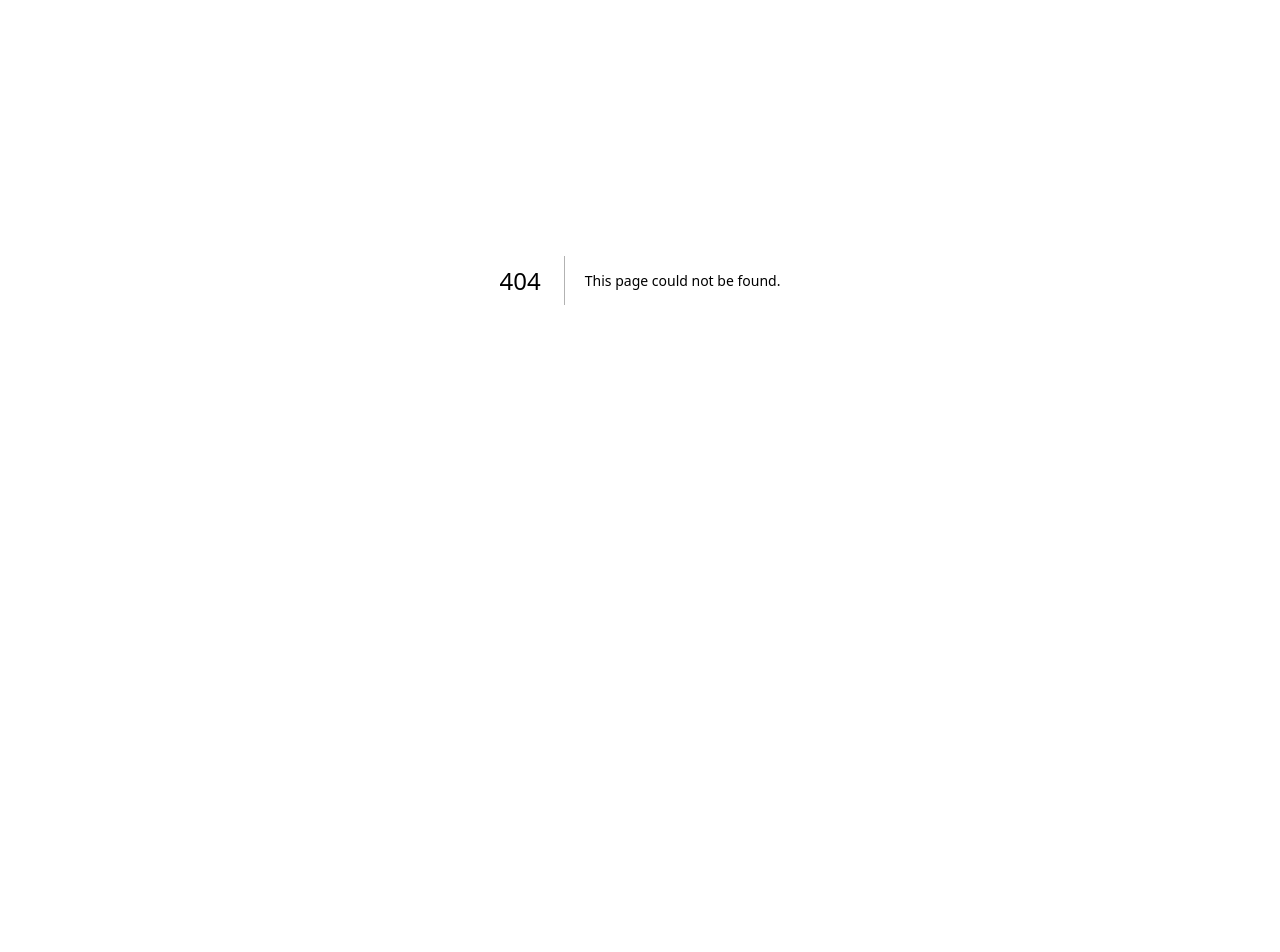
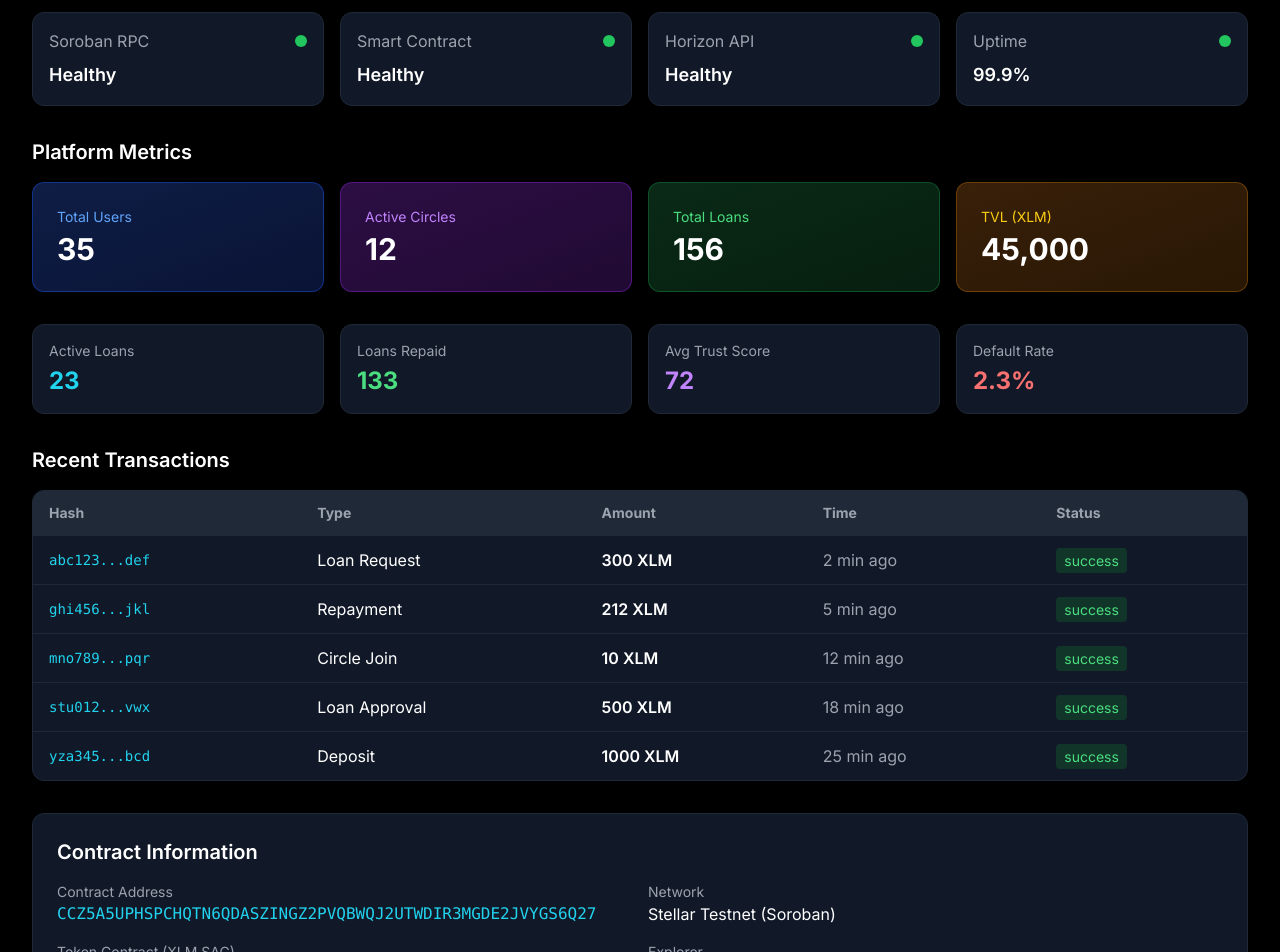
Before and after one commit to SamyaDeb/Zentra, a Next.js app: page /monitoring in a window 1280 px wide. Before the commit this address had no page. Shown: the part 120-1072 px from the top of the page. Before the commit the page ends 800 px from the top, so only its background shows below. Built offline with nearby package versions, Linux system fonts and the light colour scheme.

Commit message:
Add monitoring dashboard for system health
- Display real-time platform metrics
- Show system health status indicators
- Add recent transactions table
- Include contract information section
- Display TVL, users, and loan statistics

```diff
--- /dev/null
+++ b/app/monitoring/page.tsx
@@ -0,0 +1,202 @@
+'use client';
+
+import { useState, useEffect } from 'react';
+
+interface MetricData {
+  totalLoans: number;
+  activeLoans: number;
+  totalRepaid: number;
+  totalCircles: number;
+  totalUsers: number;
+  tvl: number;
+  avgTrustScore: number;
+  defaultRate: number;
+}
+
+interface SystemHealth {
+  rpcStatus: 'healthy' | 'degraded' | 'down';
+  contractStatus: 'healthy' | 'degraded' | 'down';
+  horizonStatus: 'healthy' | 'degraded' | 'down';
+  lastBlockTime: string;
+  uptime: string;
+}
+
+export default function MonitoringDashboard() {
+  const [metrics, setMetrics] = useState<MetricData>({
+    totalLoans: 156,
+    activeLoans: 23,
+    totalRepaid: 133,
+    totalCircles: 12,
+    totalUsers: 35,
+    tvl: 45000,
+    avgTrustScore: 72,
+    defaultRate: 2.3,
+  });
+
+  const [health, setHealth] = useState<SystemHealth>({
+    rpcStatus: 'healthy',
+    contractStatus: 'healthy',
+    horizonStatus: 'healthy',
+    lastBlockTime: new Date().toISOString(),
+    uptime: '99.9%',
+  });
+
+  const [recentTxs, setRecentTxs] = useState([
+    { hash: 'abc123...def', type: 'Loan Request', amount: '300 XLM', time: '2 min ago', status: 'success' },
+    { hash: 'ghi456...jkl', type: 'Repayment', amount: '212 XLM', time: '5 min ago', status: 'success' },
+    { hash: 'mno789...pqr', type: 'Circle Join', amount: '10 XLM', time: '12 min ago', status: 'success' },
+    { hash: 'stu012...vwx', type: 'Loan Approval', amount: '500 XLM', time: '18 min ago', status: 'success' },
+    { hash: 'yza345...bcd', type: 'Deposit', amount: '1000 XLM', time: '25 min ago', status: 'success' },
+  ]);
+
+  const getStatusColor = (status: string) => {
+    switch (status) {
+      case 'healthy': return 'bg-green-500';
+      case 'degraded': return 'bg-yellow-500';
+      case 'down': return 'bg-red-500';
+      default: return 'bg-gray-500';
+    }
+  };
+
+  return (
+    <div className="min-h-screen bg-black text-white p-8">
+      <div className="max-w-7xl mx-auto">
+        <h1 className="text-3xl font-bold mb-2">Monitoring Dashboard</h1>
+        <p className="text-gray-400 mb-8">Real-time platform metrics and system health</p>
+
+        {/* System Health */}
+        <div className="grid grid-cols-1 md:grid-cols-4 gap-4 mb-8">
+          <div className="bg-gray-900 rounded-xl p-4 border border-gray-800">
+            <div className="flex items-center justify-between mb-2">
+              <span className="text-gray-400">Soroban RPC</span>
+              <div className={`w-3 h-3 rounded-full ${getStatusColor(health.rpcStatus)}`}></div>
+            </div>
+            <p className="text-lg font-semibold capitalize">{health.rpcStatus}</p>
+          </div>
+          <div className="bg-gray-900 rounded-xl p-4 border border-gray-800">
+            <div className="flex items-center justify-between mb-2">
+              <span className="text-gray-400">Smart Contract</span>
+              <div className={`w-3 h-3 rounded-full ${getStatusColor(health.contractStatus)}`}></div>
+            </div>
+            <p className="text-lg font-semibold capitalize">{health.contractStatus}</p>
+          </div>
+          <div className="bg-gray-900 rounded-xl p-4 border border-gray-800">
+            <div className="flex items-center justify-between mb-2">
+              <span className="text-gray-400">Horizon API</span>
+              <div className={`w-3 h-3 rounded-full ${getStatusColor(health.horizonStatus)}`}></div>
+            </div>
+            <p className="text-lg font-semibold capitalize">{health.horizonStatus}</p>
+          </div>
+          <div className="bg-gray-900 rounded-xl p-4 border border-gray-800">
+            <div className="flex items-center justify-between mb-2">
+              <span className="text-gray-400">Uptime</span>
+              <div className="w-3 h-3 rounded-full bg-green-500"></div>
+            </div>
+            <p className="text-lg font-semibold">{health.uptime}</p>
+          </div>
+        </div>
+
+        {/* Platform Metrics */}
+        <h2 className="text-xl font-semibold mb-4">Platform Metrics</h2>
+        <div className="grid grid-cols-2 md:grid-cols-4 gap-4 mb-8">
+          <div className="bg-gradient-to-br from-blue-900/50 to-blue-800/30 rounded-xl p-6 border border-blue-700/50">
+            <p className="text-blue-400 text-sm mb-1">Total Users</p>
+            <p className="text-3xl font-bold">{metrics.totalUsers}</p>
+          </div>
+          <div className="bg-gradient-to-br from-purple-900/50 to-purple-800/30 rounded-xl p-6 border border-purple-700/50">
+            <p className="text-purple-400 text-sm mb-1">Active Circles</p>
+            <p className="text-3xl font-bold">{metrics.totalCircles}</p>
+          </div>
+          <div className="bg-gradient-to-br from-green-900/50 to-green-800/30 rounded-xl p-6 border border-green-700/50">
+            <p className="text-green-400 text-sm mb-1">Total Loans</p>
+            <p className="text-3xl font-bold">{metrics.totalLoans}</p>
+          </div>
+          <div className="bg-gradient-to-br from-yellow-900/50 to-yellow-800/30 rounded-xl p-6 border border-yellow-700/50">
+            <p className="text-yellow-400 text-sm mb-1">TVL (XLM)</p>
+            <p className="text-3xl font-bold">{metrics.tvl.toLocaleString()}</p>
+          </div>
+        </div>
+
+        {/* Additional Metrics */}
+        <div className="grid grid-cols-2 md:grid-cols-4 gap-4 mb-8">
+          <div className="bg-gray-900 rounded-xl p-4 border border-gray-800">
+            <p className="text-gray-400 text-sm mb-1">Active Loans</p>
+            <p className="text-2xl font-bold text-cyan-400">{metrics.activeLoans}</p>
+          </div>
+          <div className="bg-gray-900 rounded-xl p-4 border border-gray-800">
+            <p className="text-gray-400 text-sm mb-1">Loans Repaid</p>
+            <p className="text-2xl font-bold text-green-400">{metrics.totalRepaid}</p>
+          </div>
+          <div className="bg-gray-900 rounded-xl p-4 border border-gray-800">
+            <p className="text-gray-400 text-sm mb-1">Avg Trust Score</p>
+            <p className="text-2xl font-bold text-purple-400">{metrics.avgTrustScore}</p>
+          </div>
+          <div className="bg-gray-900 rounded-xl p-4 border border-gray-800">
+            <p className="text-gray-400 text-sm mb-1">Default Rate</p>
+            <p className="text-2xl font-bold text-red-400">{metrics.defaultRate}%</p>
+          </div>
+        </div>
+
+        {/* Recent Transactions */}
+        <h2 className="text-xl font-semibold mb-4">Recent Transactions</h2>
+        <div className="bg-gray-900 rounded-xl border border-gray-800 overflow-hidden">
+          <table className="w-full">
+            <thead className="bg-gray-800">
+              <tr>
+                <th className="px-4 py-3 text-left text-sm text-gray-400">Hash</th>
+                <th className="px-4 py-3 text-left text-sm text-gray-400">Type</th>
+                <th className="px-4 py-3 text-left text-sm text-gray-400">Amount</th>
+                <th className="px-4 py-3 text-left text-sm text-gray-400">Time</th>
+                <th className="px-4 py-3 text-left text-sm text-gray-400">Status</th>
+              </tr>
+            </thead>
+            <tbody>
+              {recentTxs.map((tx, i) => (
+                <tr key={i} className="border-t border-gray-800 hover:bg-gray-800/50">
+                  <td className="px-4 py-3 font-mono text-sm text-cyan-400">{tx.hash}</td>
+                  <td className="px-4 py-3">{tx.type}</td>
+                  <td className="px-4 py-3 font-semibold">{tx.amount}</td>
+                  <td className="px-4 py-3 text-gray-400">{tx.time}</td>
+                  <td className="px-4 py-3">
+                    <span className="px-2 py-1 bg-green-900/50 text-green-400 rounded text-sm">
+                      {tx.status}
+                    </span>
+                  </td>
+                </tr>
+              ))}
+            </tbody>
+          </table>
+        </div>
+
+        {/* Contract Info */}
+        <div className="mt-8 bg-gray-900 rounded-xl p-6 border border-gray-800">
+          <h2 className="text-xl font-semibold mb-4">Contract Information</h2>
+          <div className="grid grid-cols-1 md:grid-cols-2 gap-4">
+            <div>
+              <p className="text-gray-400 text-sm">Contract Address</p>
+              <p className="font-mono text-cyan-400 break-all">CCZ5A5UPHSPCHQTN6QDASZINGZ2PVQBWQJ2UTWDIR3MGDE2JVYGS6Q27</p>
+            </div>
+            <div>
+              <p className="text-gray-400 text-sm">Network</p>
+              <p className="text-white">Stellar Testnet (Soroban)</p>
+            </div>
+            <div>
+              <p className="text-gray-400 text-sm">Token Contract (XLM SAC)</p>
+              <p className="font-mono text-cyan-400 break-all">CDLZFC3SYJYDZT7K67VZ75HPJVIEUVNIXF47ZG2FB2RMQQVU2HHGCYSC</p>
+            </div>
+            <div>
+              <p className="text-gray-400 text-sm">Explorer</p>
+              <a
+                href="https://stellar.expert/explorer/testnet/contract/CCZ5A5UPHSPCHQTN6QDASZINGZ2PVQBWQJ2UTWDIR3MGDE2JVYGS6Q27"
+                target="_blank"
+                className="text-cyan-400 hover:underline"
+              >
+                View on Stellar Expert →
+              </a>
+            </div>
+          </div>
+        </div>
+      </div>
+    </div>
+  );
+}
```
